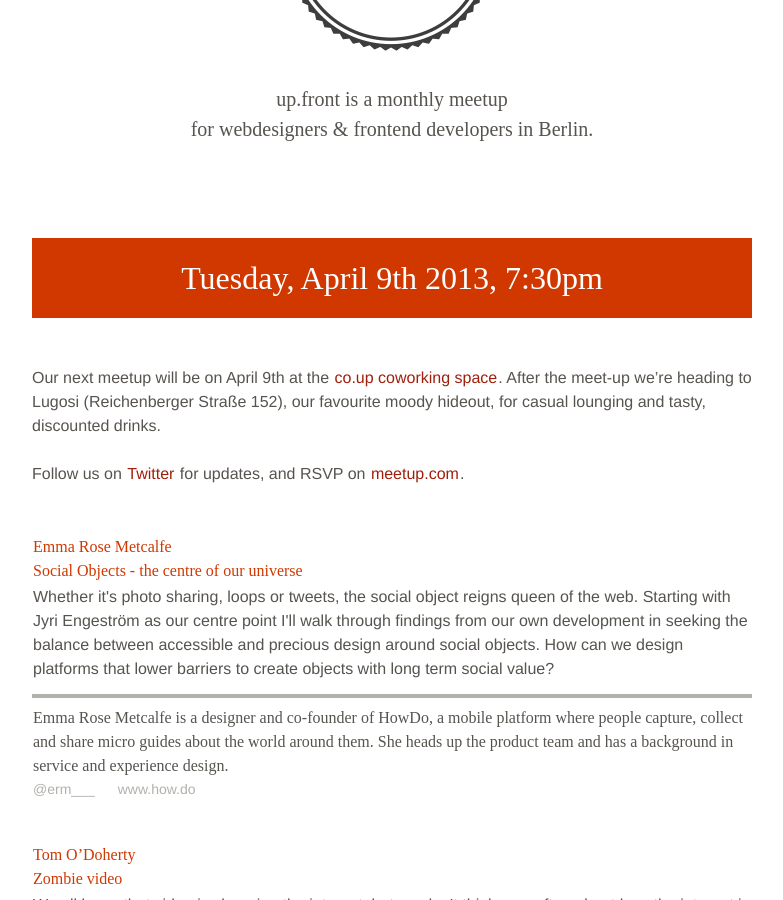
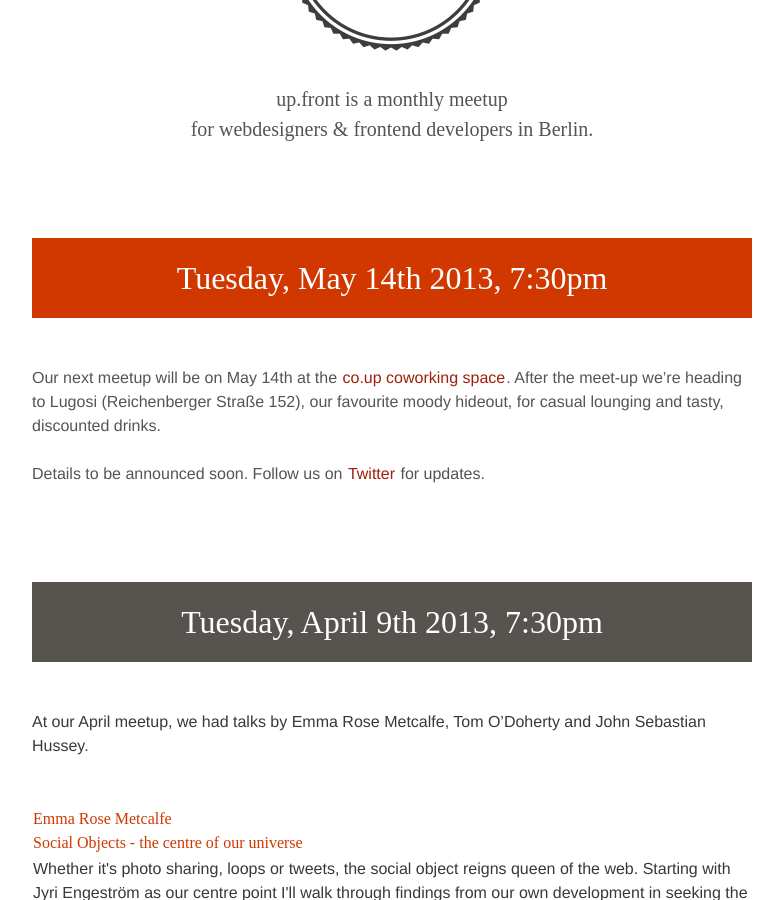
Before and after one commit to upfrontug/upfrontug.github.io, a Jekyll site: the page built from index.html, in a window 1280 px wide and 900 px high, scrolled down 290 px. Shown: the whole window, without its empty margins (248-1031 px from the left). Built offline with Jekyll 4.4.1, drawn with Linux system fonts in a browser that asks for light colours; nearby versions of some CDN libraries; a style sheet for code colours, icons or effects is not loaded.

Commit message:
Add May date

```diff
--- a/index.html
+++ b/index.html
@@ -9,15 +9,26 @@
 
   <article class="next">
     <header>
+     <h2>
+       Tuesday, May 14th 2013, 7:30pm
+     </h2>
+   </header>
+   <p>
+     Our next meetup will be on May 14th at the <a href="http://co-up.de/">co.up coworking space</a>. After the meet-up we’re heading to Lugosi (Reichenberger Straße 152), our favourite moody hideout, for casual lounging and tasty, discounted drinks.
+   </p>
+   <p>
+     Details to be announced soon. Follow us on <a href="http://twitter.com/upfront_ug">Twitter</a> for updates. <!-- and RSVP on <a href="http://www.meetup.com/up-front-ug/events/111321202/">meetup.com</a>. -->
+   </p>
+  </article>
+
+  <article>
+    <header>
       <h2>
         Tuesday, April 9th 2013, 7:30pm
       </h2>
     </header>
     <p>
-      Our next meetup will be on April 9th at the <a href="http://co-up.de/">co.up coworking space</a>. After the meet-up we’re heading to Lugosi (Reichenberger Straße 152), our favourite moody hideout, for casual lounging and tasty, discounted drinks.
-    </p>
-    <p>
-      Follow us on <a href="http://twitter.com/upfront_ug">Twitter</a> for updates, and RSVP on <a href="http://www.meetup.com/up-front-ug/events/111321202/">meetup.com</a>. <!-- and RSVP on Facebook -->
+      At our April meetup, we had talks by Emma Rose Metcalfe, Tom O’Doherty and John Sebastian Hussey.
     </p>
 
     <ul class="talks">
```
